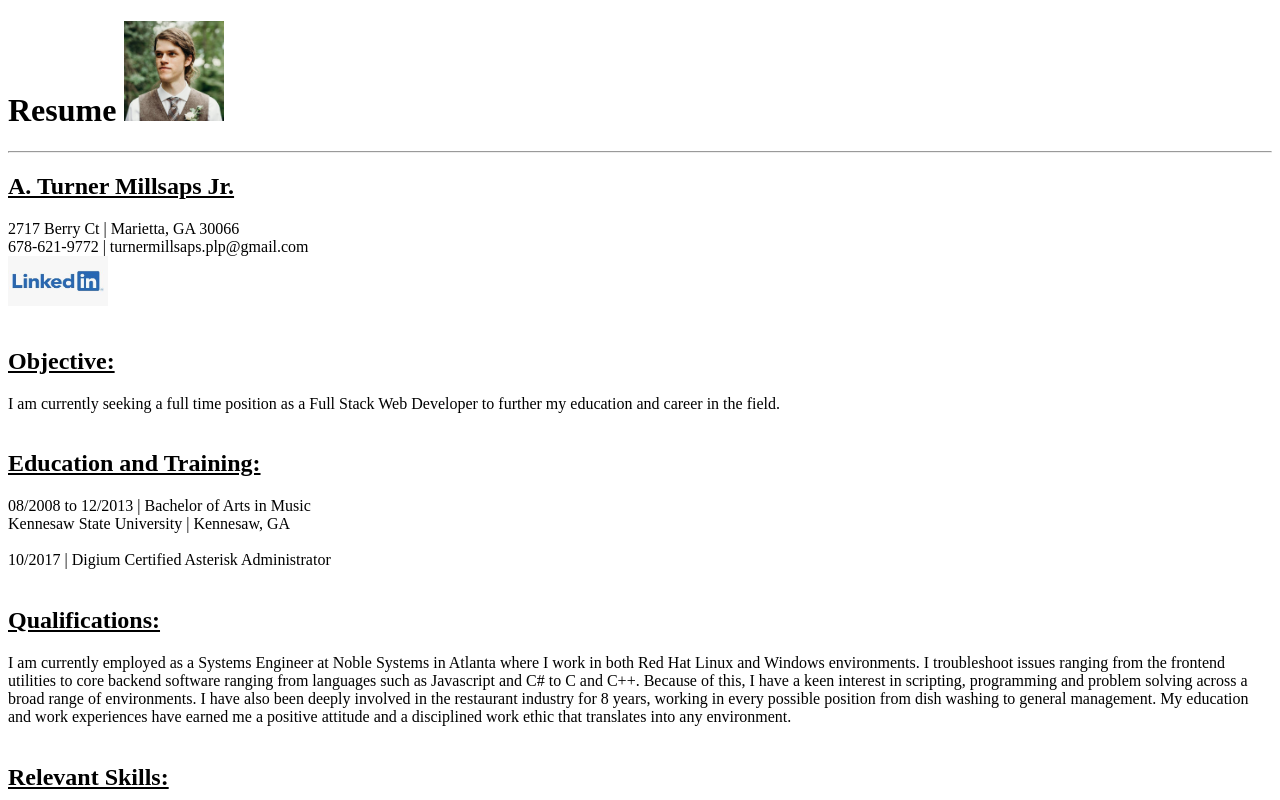
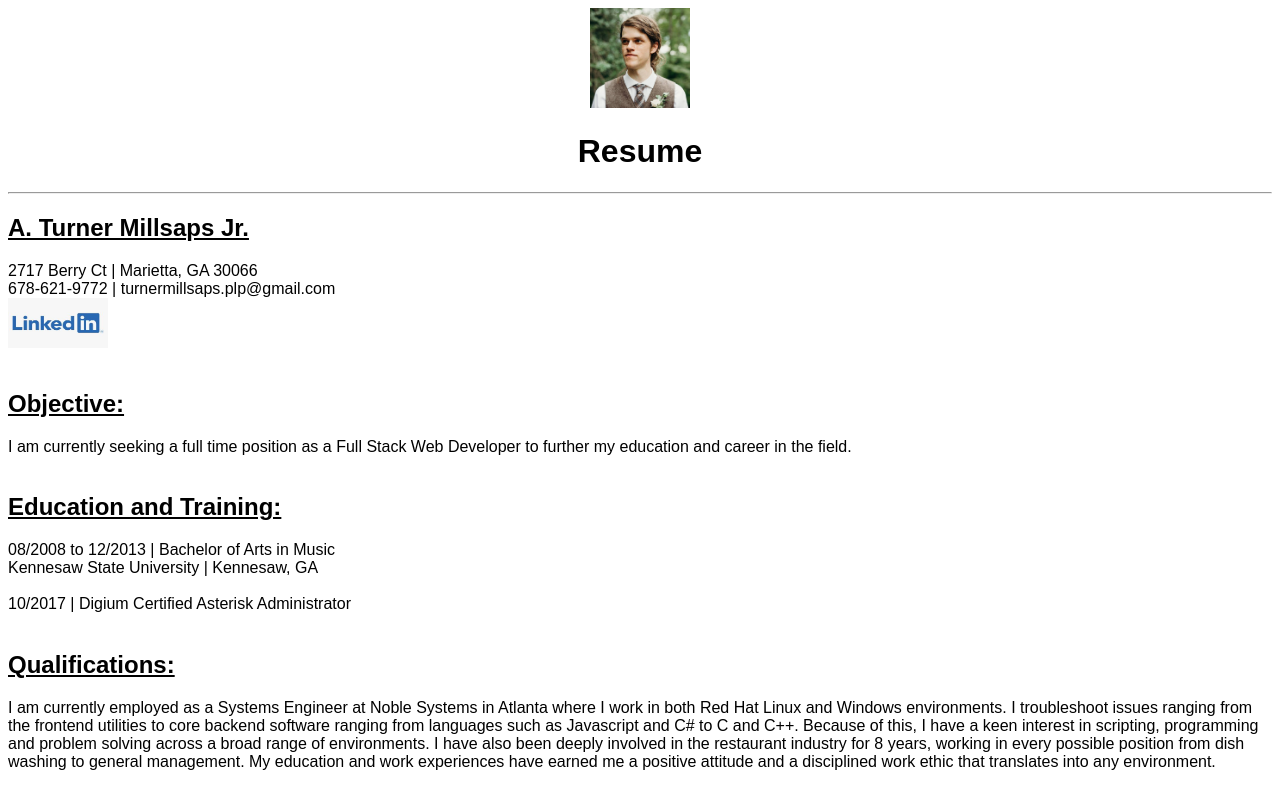
Before and after one commit to turnerfield77/20200204-resume, a plain HTML site: page index.html in a window 1280 px wide. Shown: the top 800 px of the page. Drawn offline with Linux system fonts and the light colour scheme.

Commit message:
Incomplete resume with some css

```diff
--- a/index.html
+++ b/index.html
@@ -1,11 +1,12 @@
 <!DOCTYPE html>
 <html>
     <head>
-        <link rel="stylesheet" type="css" href="styles/style.css" />
+        <link rel="stylesheet" type="text/css" href="styles/style.css" />
     </head>
     <body>
         <header>
-            <h1>Resume <img src="images/ProfilePic.jpg" style="width:100px;height:100px;"></h1>
+            <img id="profile-pic" src="images/ProfilePic.jpg">
+            <h1><span>Resume</span></h1>
         </header>
         <hr>
         <main>
--- a/styles/style.css
+++ b/styles/style.css
@@ -0,0 +1,12 @@
+html {
+    font-family: sans-serif;
+}
+
+#profile-pic {
+    width: 100px;
+    height: 100px;
+}
+
+header {
+    text-align: center;
+}
```
